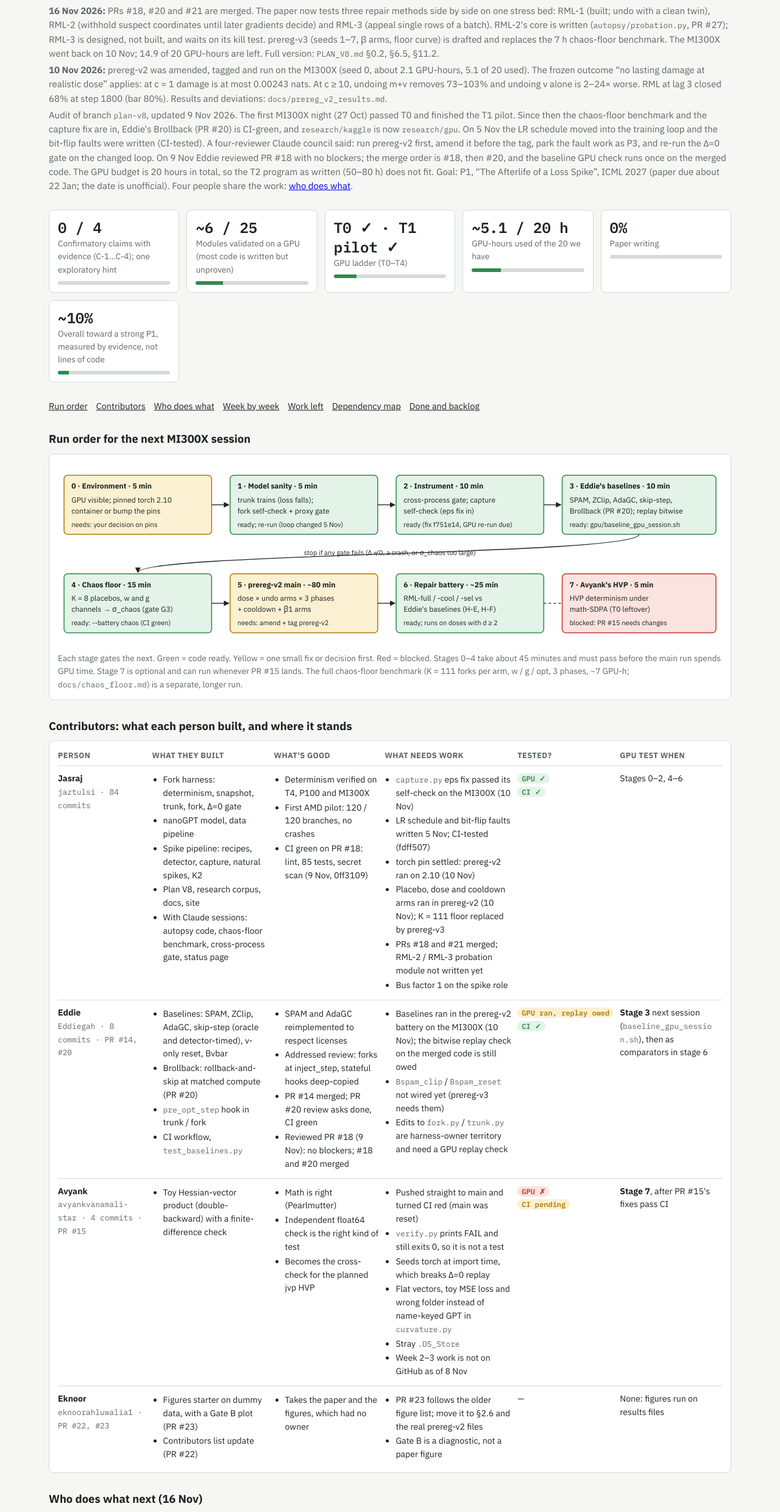
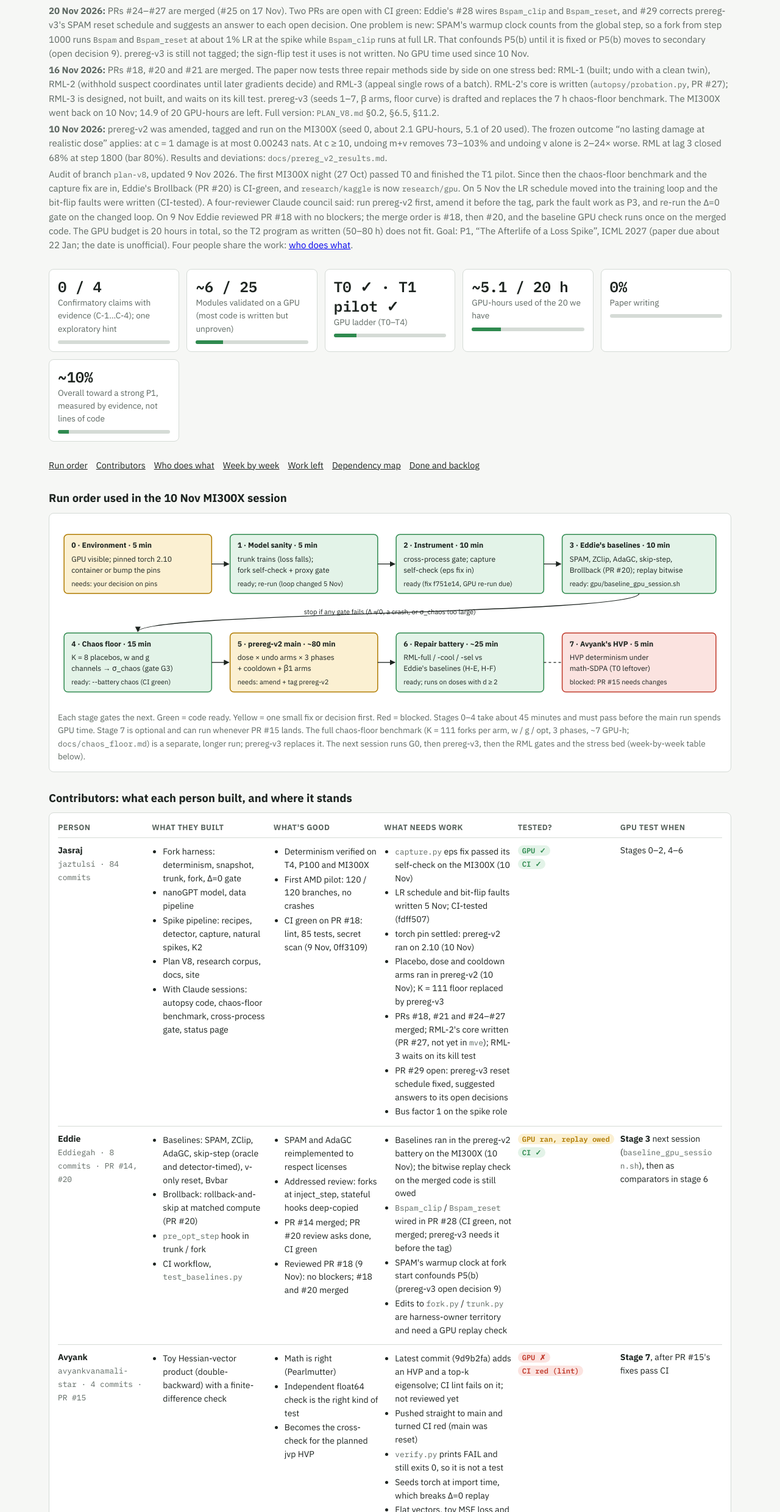
Before and after one commit to jaztulsi/optimizer-autopsy, a plain HTML site: page docs/status.html in a window 1280 px wide. Shown: the part 76-2555 px from the top of the page at 61% size. Drawn offline with Linux system fonts and the light colour scheme.

Commit message:
Bring the status docs up to 20 Nov
PRs #24-#27 are merged; #28 (Bspam_clip / Bspam_reset) and #29 are open with CI green.
Record the SPAM warmup-at-fork problem (prereg-v3 open decision 9) in the summary,
status page, plan and build-state line. Fix stale counts: 94 tests on main, ~5.1 GPU-h
used. Trim SUMMARY's short version back under 2,000 characters.

```diff
--- a/docs/status.html
+++ b/docs/status.html
@@ -56,6 +56,7 @@ main>*{min-width:0}
 <main>
 <header>
   <h1>Optimizer Autopsy: where the project stands</h1>
+  <p class="sub"><b>20 Nov 2026:</b> PRs #24–#27 are merged (#25 on 17 Nov). Two PRs are open with CI green: Eddie's #28 wires <code>Bspam_clip</code> and <code>Bspam_reset</code>, and #29 corrects prereg-v3's SPAM reset schedule and suggests an answer to each open decision. One problem is new: SPAM's warmup clock counts from the global step, so a fork from step 1000 runs <code>Bspam</code> and <code>Bspam_reset</code> at about 1% LR at the spike while <code>Bspam_clip</code> runs at full LR. That confounds P5(b) until it is fixed or P5(b) moves to secondary (open decision 9). prereg-v3 is still not tagged; the sign-flip test it uses is not written. No GPU time used since 10 Nov.</p>
   <p class="sub"><b>16 Nov 2026:</b> PRs #18, #20 and #21 are merged. The paper now tests three repair methods side by side on one stress bed: RML-1 (built; undo with a clean twin), RML-2 (withhold suspect coordinates until later gradients decide) and RML-3 (appeal single rows of a batch). RML-2's core is written (<code>autopsy/probation.py</code>, PR #27); RML-3 is designed, not built, and waits on its kill test. prereg-v3 (seeds 1–7, β arms, floor curve) is drafted and replaces the 7 h chaos-floor benchmark. The MI300X went back on 10 Nov; 14.9 of 20 GPU-hours are left. Full version: <code>PLAN_V8.md</code> §0.2, §6.5, §11.2.</p>
   <p class="sub"><b>10 Nov 2026:</b> prereg-v2 was amended, tagged and run on the MI300X (seed 0, about 2.1 GPU-hours, 5.1 of 20 used). The frozen outcome “no lasting damage at realistic dose” applies: at c = 1 damage is at most 0.00243 nats. At c ≥ 10, undoing m+v removes 73–103% and undoing v alone is 2–24× worse. RML at lag 3 closed 68% at step 1800 (bar 80%). Results and deviations: <code>docs/prereg_v2_results.md</code>.</p>
   <p class="sub">Audit of branch <code>plan-v8</code>, updated 9 Nov 2026. The first MI300X night (27 Oct) passed T0 and finished the T1 pilot. Since then the chaos-floor benchmark and the capture fix are in, Eddie's Brollback (PR #20) is CI-green, and <code>research/kaggle</code> is now <code>research/gpu</code>. On 5 Nov the LR schedule moved into the training loop and the bit-flip faults were written (CI-tested). A four-reviewer Claude council said: run prereg-v2 first, amend it before the tag, park the fault work as P3, and re-run the Δ=0 gate on the changed loop. On 9 Nov Eddie reviewed PR #18 with no blockers; the merge order is #18, then #20, and the baseline GPU check runs once on the merged code. The GPU budget is 20 hours in total, so the T2 program as written (50–80 h) does not fit. Goal: P1, “The Afterlife of a Loss Spike”, ICML 2027 (paper due about 22 Jan; the date is unofficial). Four people share the work: <a href="#roles">who does what</a>.</p>
@@ -73,7 +74,7 @@ main>*{min-width:0}
 <nav aria-label="Sections"><a href="#order">Run order</a><a href="#people">Contributors</a><a href="#roles">Who does what</a><a href="#weekly">Week by week</a><a href="#work">Work left</a><a href="#map">Dependency map</a><a href="#ledgers">Done and backlog</a></nav>
 
 <section id="order">
-<h2>Run order for the next MI300X session</h2>
+<h2>Run order used in the 10 Nov MI300X session</h2>
 <figure>
 <div class="scroll">
 <svg viewBox="0 0 1080 300" role="img" aria-label="Eight stages run in order, each gated by the previous one: environment, model sanity, instrument checks, Eddie's baselines, the placebo floor, the prereg-v2 main run, the repair battery, then Avyank's HVP check once PR #15 is fixed.">
@@ -102,7 +103,7 @@ main>*{min-width:0}
 <text x="400" y="150" font-size="11">stop if any gate fails (Δ ≠ 0, a crash, or σ_chaos too large)</text>
 </g></svg>
 </div>
-<figcaption>Each stage gates the next. Green = code ready. Yellow = one small fix or decision first. Red = blocked. Stages 0–4 take about 45 minutes and must pass before the main run spends GPU time. Stage 7 is optional and can run whenever PR #15 lands. The full chaos-floor benchmark (K = 111 forks per arm, w / g / opt, 3 phases, ~7 GPU-h; <code>docs/chaos_floor.md</code>) is a separate, longer run.</figcaption>
+<figcaption>Each stage gates the next. Green = code ready. Yellow = one small fix or decision first. Red = blocked. Stages 0–4 take about 45 minutes and must pass before the main run spends GPU time. Stage 7 is optional and can run whenever PR #15 lands. The full chaos-floor benchmark (K = 111 forks per arm, w / g / opt, 3 phases, ~7 GPU-h; <code>docs/chaos_floor.md</code>) is a separate, longer run; prereg-v3 replaces it. The next session runs G0, then prereg-v3, then the RML gates and the stress bed (week-by-week table below).</figcaption>
 </figure>
 </section>
 
@@ -114,20 +115,20 @@ main>*{min-width:0}
 <tr><td><b>Jasraj</b><br><code>jaztulsi · 84 commits</code></td>
 <td><ul class="tight"><li>Fork harness: determinism, snapshot, trunk, fork, Δ=0 gate</li><li>nanoGPT model, data pipeline</li><li>Spike pipeline: recipes, detector, capture, natural spikes, K2</li><li>Plan V8, research corpus, docs, site</li><li>With Claude sessions: autopsy code, chaos-floor benchmark, cross-process gate, status page</li></ul></td>
 <td><ul class="tight"><li>Determinism verified on T4, P100 and MI300X</li><li>First AMD pilot: 120 / 120 branches, no crashes</li><li>CI green on PR #18: lint, 85 tests, secret scan (9 Nov, 0ff3109)</li></ul></td>
-<td><ul class="tight"><li><code>capture.py</code> eps fix passed its self-check on the MI300X (10 Nov)</li><li>LR schedule and bit-flip faults written 5 Nov; CI-tested (fdff507)</li><li>torch pin settled: prereg-v2 ran on 2.10 (10 Nov)</li><li>Placebo, dose and cooldown arms ran in prereg-v2 (10 Nov); K = 111 floor replaced by prereg-v3</li><li>PRs #18 and #21 merged; RML-2 / RML-3 probation module not written yet</li><li>Bus factor 1 on the spike role</li></ul></td>
+<td><ul class="tight"><li><code>capture.py</code> eps fix passed its self-check on the MI300X (10 Nov)</li><li>LR schedule and bit-flip faults written 5 Nov; CI-tested (fdff507)</li><li>torch pin settled: prereg-v2 ran on 2.10 (10 Nov)</li><li>Placebo, dose and cooldown arms ran in prereg-v2 (10 Nov); K = 111 floor replaced by prereg-v3</li><li>PRs #18, #21 and #24–#27 merged; RML-2's core written (PR #27, not yet in <code>mve</code>); RML-3 waits on its kill test</li><li>PR #29 open: prereg-v3 reset schedule fixed, suggested answers to its open decisions</li><li>Bus factor 1 on the spike role</li></ul></td>
 <td><span class="pill p-ok">GPU ✓</span><br><span class="pill p-ok">CI ✓</span></td>
 <td>Stages 0–2, 4–6</td></tr>
 <tr><td><b>Eddie</b><br><code>Eddiegah · 8 commits · PR #14, #20</code></td>
 <td><ul class="tight"><li>Baselines: SPAM, ZClip, AdaGC, skip-step (oracle and detector-timed), v-only reset, Bvbar</li><li>Brollback: rollback-and-skip at matched compute (PR #20)</li><li><code>pre_opt_step</code> hook in trunk / fork</li><li>CI workflow, <code>test_baselines.py</code></li></ul></td>
 <td><ul class="tight"><li>SPAM and AdaGC reimplemented to respect licenses</li><li>Addressed review: forks at inject_step, stateful hooks deep-copied</li><li>PR #14 merged; PR #20 review asks done, CI green</li><li>Reviewed PR #18 (9 Nov): no blockers; #18 and #20 merged</li></ul></td>
-<td><ul class="tight"><li>Baselines ran in the prereg-v2 battery on the MI300X (10 Nov); the bitwise replay check on the merged code is still owed</li><li><code>Bspam_clip</code> / <code>Bspam_reset</code> not wired yet (prereg-v3 needs them)</li><li>Edits to <code>fork.py</code> / <code>trunk.py</code> are harness-owner territory and need a GPU replay check</li></ul></td>
+<td><ul class="tight"><li>Baselines ran in the prereg-v2 battery on the MI300X (10 Nov); the bitwise replay check on the merged code is still owed</li><li><code>Bspam_clip</code> / <code>Bspam_reset</code> wired in PR #28 (CI green, not merged; prereg-v3 needs it before the tag)</li><li>SPAM's warmup clock at fork start confounds P5(b) (prereg-v3 open decision 9)</li><li>Edits to <code>fork.py</code> / <code>trunk.py</code> are harness-owner territory and need a GPU replay check</li></ul></td>
 <td><span class="pill p-wip">GPU ran, replay owed</span><br><span class="pill p-ok">CI ✓</span></td>
 <td><b>Stage 3</b> next session (<code>baseline_gpu_session.sh</code>), then as comparators in stage 6</td></tr>
 <tr><td><b>Avyank</b><br><code>avyankvanamali-star · 4 commits · PR #15</code></td>
 <td><ul class="tight"><li>Toy Hessian-vector product (double-backward) with a finite-difference check</li></ul></td>
 <td><ul class="tight"><li>Math is right (Pearlmutter)</li><li>Independent float64 check is the right kind of test</li><li>Becomes the cross-check for the planned jvp HVP</li></ul></td>
-<td><ul class="tight"><li>Pushed straight to main and turned CI red (main was reset)</li><li><code>verify.py</code> prints FAIL and still exits 0, so it is not a test</li><li>Seeds torch at import time, which breaks Δ=0 replay</li><li>Flat vectors, toy MSE loss and wrong folder instead of name-keyed GPT in <code>curvature.py</code></li><li>Stray <code>.DS_Store</code></li><li>Week 2–3 work is not on GitHub as of 8 Nov</li></ul></td>
-<td><span class="pill p-todo">GPU ✗</span><br><span class="pill p-wip">CI pending</span></td>
+<td><ul class="tight"><li>Latest commit (9d9b2fa) adds an HVP and a top-k eigensolve; CI lint fails on it; not reviewed yet</li><li>Pushed straight to main and turned CI red (main was reset)</li><li><code>verify.py</code> prints FAIL and still exits 0, so it is not a test</li><li>Seeds torch at import time, which breaks Δ=0 replay</li><li>Flat vectors, toy MSE loss and wrong folder instead of name-keyed GPT in <code>curvature.py</code></li><li>Stray <code>.DS_Store</code></li><li>Week 2–3 work is not on GitHub as of 8 Nov</li></ul></td>
+<td><span class="pill p-todo">GPU ✗</span><br><span class="pill p-todo">CI red (lint)</span></td>
 <td><b>Stage 7</b>, after PR #15's fixes pass CI</td></tr>
 <tr><td><b>Eknoor</b><br><code>eknoorahluwalia1 · PR #22, #23</code></td>
 <td><ul class="tight"><li>Figures starter on dummy data, with a Gate B plot (PR #23)</li><li>Contributors list update (PR #22)</li></ul></td>
@@ -147,11 +148,11 @@ main>*{min-width:0}
 <tr><th>Person</th><th>Owns</th><th>Next steps, in order</th><th>Waits on</th></tr>
 <tr><td><b>Jasraj</b><br>Project lead</td>
 <td><ul class="tight"><li>Harness (C1), spike pipeline, autopsy code and report</li><li>Every MI300X run and the GPU-hour ledger</li><li>Prereg sign-off and final call on scope</li><li>The RML family (probation module); theory until someone takes it (proposed)</li></ul></td>
-<td><ul class="tight"><li>Done: PRs #18 and #21 merged; torch pin, prereg-v2 tagged and run (10 Nov)</li><li>Merge PRs #24 and #25</li><li>Team edits to prereg-v3, then sign and tag it</li><li>Done: RML-2 core in <code>autopsy/probation.py</code> with CPU tests (PR #27); RML-3 Appeal waits on its kill test</li><li>Confirm the Exea grant terms</li><li>Next MI300X session: G0, prereg-v3, RML gates, stress bed</li></ul></td>
+<td><ul class="tight"><li>Done: PRs #18 and #21 merged; torch pin, prereg-v2 tagged and run (10 Nov)</li><li>Done: PRs #24 and #25 merged</li><li>Team edits to prereg-v3 (PR #29 fixes its reset schedule and suggests answers), then sign and tag it</li><li>Done: RML-2 core in <code>autopsy/probation.py</code> with CPU tests (PR #27); RML-3 Appeal waits on its kill test</li><li>Confirm the Exea grant terms</li><li>Next MI300X session: G0, prereg-v3, RML gates, stress bed</li></ul></td>
 <td>Session go-ahead; next MI300X address</td></tr>
 <tr><td><b>Eddie</b><br>Baselines + repair</td>
 <td><ul class="tight"><li><code>research/baselines/</code>, Brollback, the C-4 comparators</li><li>C3 repair operators beyond RML; stress-bed comparators (proposed)</li></ul></td>
-<td><ul class="tight"><li>Done: PR #20 merged</li><li>Wire <code>Bspam_clip</code> and <code>Bspam_reset</code> (prereg-v3 needs them before the tag)</li><li>Always-trim and never-flag comparators for the stress bed</li><li>Run <code>baseline_gpu_session.sh</code> once at the next MI300X session</li><li>C3: <code>band_clamp</code> first, then the other §6.5 operators</li></ul></td>
+<td><ul class="tight"><li>Done: PR #20 merged</li><li>Wire <code>Bspam_clip</code> and <code>Bspam_reset</code>: PR #28 open, CI green (prereg-v3 needs it before the tag)</li><li>Always-trim and never-flag comparators for the stress bed</li><li>Run <code>baseline_gpu_session.sh</code> once at the next MI300X session</li><li>C3: <code>band_clamp</code> first, then the other §6.5 operators</li></ul></td>
 <td>MI300X access for the replay check</td></tr>
 <tr><td><b>Avyank</b><br>Localizer + stats</td>
 <td><ul class="tight"><li>C2 localizer, <code>research/localizer/</code> (proposed)</li><li>Tests and analysis for <code>stats.py</code> (proposed)</li></ul></td>
@@ -173,8 +174,8 @@ main>*{min-width:0}
 <table style="min-width:1040px">
 <tr><th>Week · GPU</th><th>Jasraj</th><th>Eddie</th><th>Avyank</th><th>Eknoor</th><th>Done by Sunday</th></tr>
 <tr><td><b>Nov 16–22</b><br>0</td>
-<td><ul class="tight"><li>Merge PRs #24 and #25</li><li>Sign and tag prereg-v3</li><li><code>autopsy/probation.py</code> with CPU tests</li></ul></td>
-<td><ul class="tight"><li><code>Bspam_clip</code>, <code>Bspam_reset</code></li><li>Always-trim and never-flag comparators</li></ul></td>
+<td><ul class="tight"><li>✅ PRs #24 and #25 merged</li><li>Sign and tag prereg-v3 (PR #29 first)</li><li>✅ <code>autopsy/probation.py</code> with CPU tests (PR #27)</li></ul></td>
+<td><ul class="tight"><li><code>Bspam_clip</code>, <code>Bspam_reset</code> (PR #28 open)</li><li>Always-trim and never-flag comparators</li></ul></td>
 <td><ul class="tight"><li>Clear PR #15's blockers</li><li><code>test_stats.py</code></li></ul></td>
 <td><ul class="tight"><li>Rework PR #23 to §2.6 on real prereg-v2 files</li><li>Draft related work</li></ul></td>
 <td>prereg-v3 tagged; probation core green in CI</td></tr>
@@ -335,8 +336,9 @@ main>*{min-width:0}
 <tr><td><i class="dot d-ok"></i></td><td><b>Cross-process + co-tenancy gate through spike windows</b> (27 Oct): 3 processes bitwise equal.<br><code>research/gpu/xproc_gate.py</code></td></tr>
 <tr><td><i class="dot d-ok"></i></td><td><b>Spike recipes + detector</b>: lr_bump, corrupt_batch, repeat_ngram, v_inflate, tiny_eps, precision.<br><code>research/spikes/induce.py · tune_detector.py · natural.py · k2.py</code></td></tr>
 <tr><td><i class="dot d-ok"></i></td><td><b>Baselines</b>: skip, clip, reset, skip-step, SPAM, ZClip, AdaGC (CI-tested).<br><code>research/baselines/*.py</code></td></tr>
+<tr><td><i class="dot d-ok"></i></td><td><b>RML-2 probation core</b> (PR #27, 16 Nov): coordinate mode, with CPU tests for skip identity and null-repair identity, green in CI. Not yet wired into <code>mve</code>.<br><code>research/autopsy/probation.py</code></td></tr>
 <tr><td><i class="dot d-ok"></i></td><td><b>Held-out eval</b>: val_loss on slots disjoint from the probe slots.<br><code>research/analysis/eval.py</code></td></tr>
-<tr><td><i class="dot d-ok"></i></td><td><b>Test suite</b>: 85 tests, green in GitHub CI (9 Nov, 0ff3109) with lint and the secret scan.<br><code>research/tests/*.py</code></td></tr>
+<tr><td><i class="dot d-ok"></i></td><td><b>Test suite</b>: 94 tests, green in GitHub CI on main (17 Nov, da2aa2c) with lint and the secret scan.<br><code>research/tests/*.py</code></td></tr>
 <tr><td><i class="dot d-ok"></i></td><td><b>T1 pilot (exploratory)</b>: 120 / 120 branches, 0 crashes. Spikes at this size mostly wash out to the 1-ulp chaos floor (≤ 0.003 nats). In the one clear run (β1 = 0.8), undoing m+v removed 98% of the damage and undoing v alone made it worse.<br><code>results/mi300x_2026-10-27/ · tag prereg-pilot-2026-10-27</code></td></tr>
 <tr><td><i class="dot d-ok"></i></td><td><b>GPU numbers</b>: about 33 ms/step per deterministic fork at batch 64; packing 2 forks on the GPU gives ~1.3× throughput.<br><code>/shared-docker/runs/t0_xproc</code></td></tr>
 <tr><td><i class="dot d-ok"></i></td><td><b>Repo housekeeping</b>: <code>research/kaggle</code> renamed <code>research/gpu</code> (the scripts run on any GPU; Kaggle is paused).<br><code>research/gpu/</code></td></tr>
@@ -347,6 +349,7 @@ main>*{min-width:0}
 <table>
 <tr><td><i class="dot d-ok"></i></td><td><b>prereg-v2 run (10 Nov, seed 0)</b>: dose, undo, cooldown and repair arms in 3 phases all finished. Third outcome applies. H-A pass; H-A2, H-B, H-C, H-E, H-F fail as written; H-B and H-C hold at c ≥ 10; H-D reads coordinate-selective. The torch pin, amendments, tag and Δ=0 re-run are done.<br><code>docs/prereg_v2_results.md · results/mi300x_2026-11-10/</code></td></tr>
 <tr><td><i class="dot d-wip"></i></td><td><b>Open after that run</b>: seeds 1–4, natural-spike capture, D(τ), interference (C-3), repair at high dose, data-order forks at steps 160 and 1000. The K = 111 floor did not run.<br><code>docs/prereg_v2_results.md</code></td></tr>
+<tr><td><i class="dot d-wip"></i></td><td><b>prereg-v3 (draft, not tagged)</b>: seeds 1–7, β arms, floor curve. PR #29 corrects the SPAM reset schedule and suggests an answer to each open decision. Open decision 9: SPAM's warmup at fork start needs a fix, or P5(b) moves to secondary. Before the tag: PR #28 merged and the sign-flip test written.<br><code>docs/prereg_v3.md</code></td></tr>
 <tr><td><i class="dot d-wip"></i></td><td><b>LR schedule</b>: warmup + cosine / WSD, applied inside the training loop (5 Nov), so every path follows it; <code>lr_bump</code> and the cooldown arm scale it. CI-tested (fdff507). prereg-v2 stays constant-LR; T2 needs the schedule.<br><code>research/harness/schedule.py</code></td></tr>
 <tr><td><i class="dot d-wip"></i></td><td><b>Bit-flip faults</b> (sdc_grad, v_bitflip, m_bitflip) + parity residual, wired into <code>mve</code> (5 Nov). CI-tested (fdff507). Parked as P3 by the council. Known: with the clip off, an infinite gradient norm NaNs every gradient; sdc_grad still runs the planted arms.<br><code>research/autopsy/faults.py</code></td></tr>
 <tr><td><i class="dot d-wip"></i></td><td><b>Spike capture</b>: the self-check crashed (eps read back as a string). Fix committed in f751e14 (yaml.safe_dump); the GPU re-run is pending.<br><code>research/spikes/capture.py:307</code></td></tr>
@@ -361,7 +364,7 @@ main>*{min-width:0}
 <tr><td><i class="dot d-todo"></i></td><td><b>Figures</b>: stub. <b>Drivers</b>: proxy smoke and 124M run are TODO stubs.<br><code>analysis/figures.py · experiments/proxy/smoke.py · experiments/llm124m/run.py</code></td></tr>
 <tr><td><i class="dot d-todo"></i></td><td><b>Scale-up code</b>: NeoX model, Pythia shard loader, QK-Norm / untied / μP variants, experiment YAMLs.<br><code>model/neox.py · tools/pythia_state.py · experiments/autopsy/*.yaml</code></td></tr>
 <tr><td><i class="dot d-todo"></i></td><td><b>Tests for the new code</b> (PLAN §9.2 list): the schedule and fault tests are written (5 Nov, CI-tested); the rest and the math-SDPA HVP determinism check are not.<br><code>research/tests/test_autopsy.py · test_schedule_faults.py</code></td></tr>
-<tr><td><i class="dot d-todo"></i></td><td><b>GPU program</b>: 20 GPU-hours in total, ~3 used. T2 as written (50–80 h) does not fit; T3 (200–450 h) and T4 (8 GPUs) need new hours. <b>Writing</b>: P1 not started.</td></tr>
+<tr><td><i class="dot d-todo"></i></td><td><b>GPU program</b>: 20 GPU-hours in total, ~5.1 used. T2 as written (50–80 h) does not fit; T3 (200–450 h) and T4 (8 GPUs) need new hours. <b>Writing</b>: P1 not started.</td></tr>
 </table>
 </div>
 </section>
```
Also changed, not shown: 4 other files.
